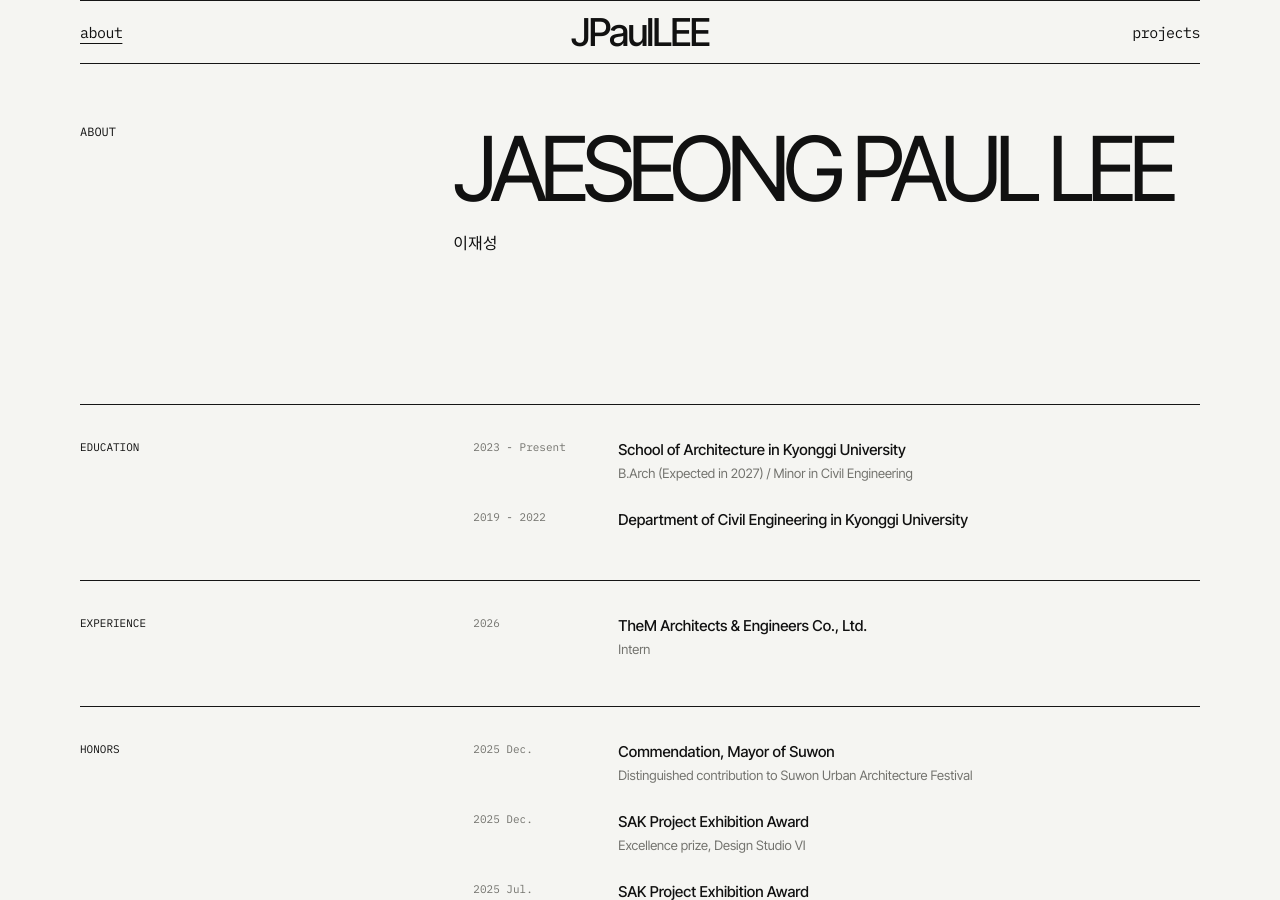
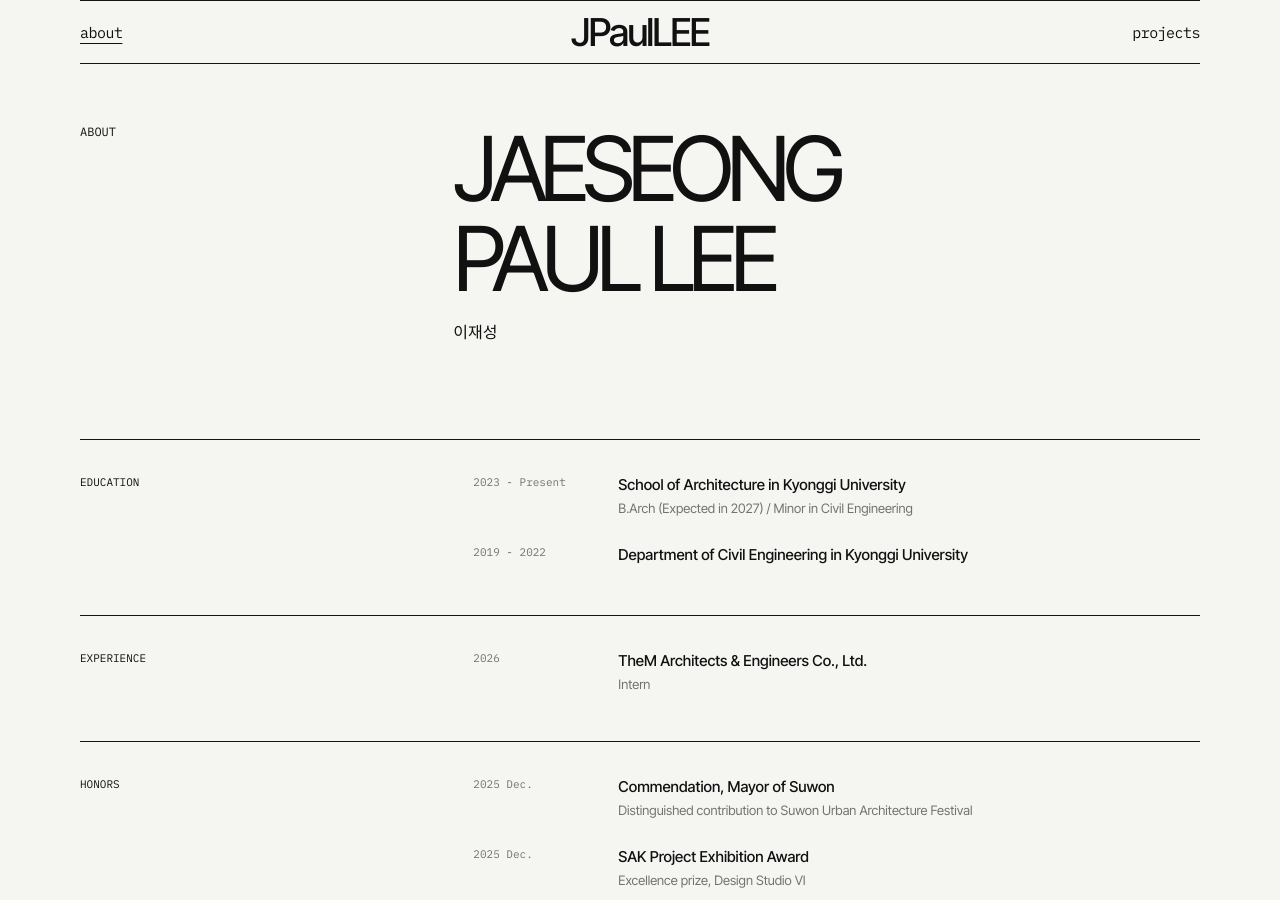
Before and after one commit to jaeseongpaullee/jaeseongpaullee.github.io, a Jekyll site: the page built from about.html, in a window 1280 px wide and 900 px high. Built offline with Jekyll 4.4.1, drawn with Linux system fonts in a browser that asks for light colours.

```diff
--- a/_data/profile.yml
+++ b/_data/profile.yml
@@ -1,5 +1,7 @@
 name_ko: 이재성
-name_en: JAESEONG PAUL LEE
+name_en: |-
+  JAESEONG
+  PAUL LEE
 sections:
   - title: Education
     items:
```
